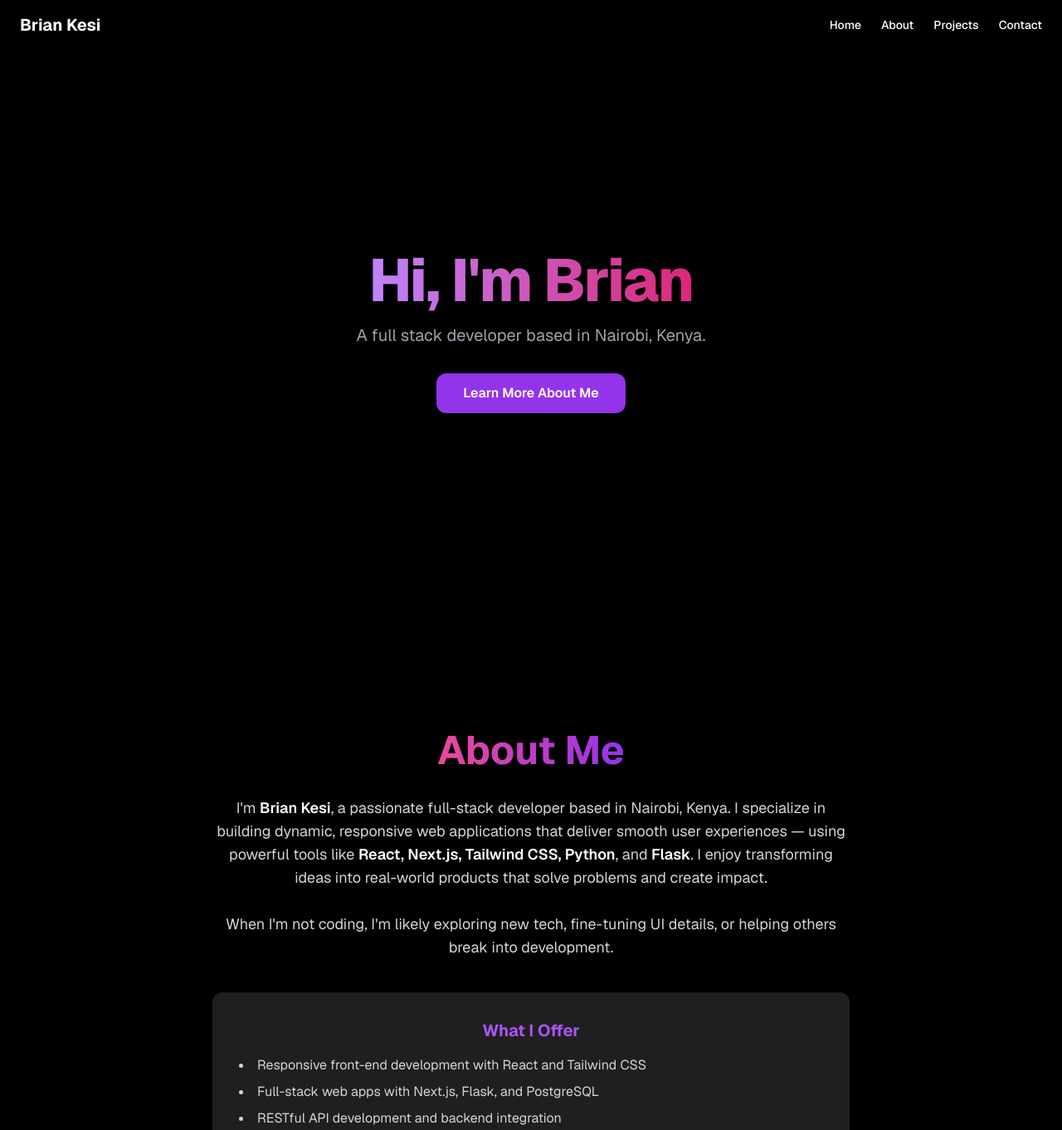
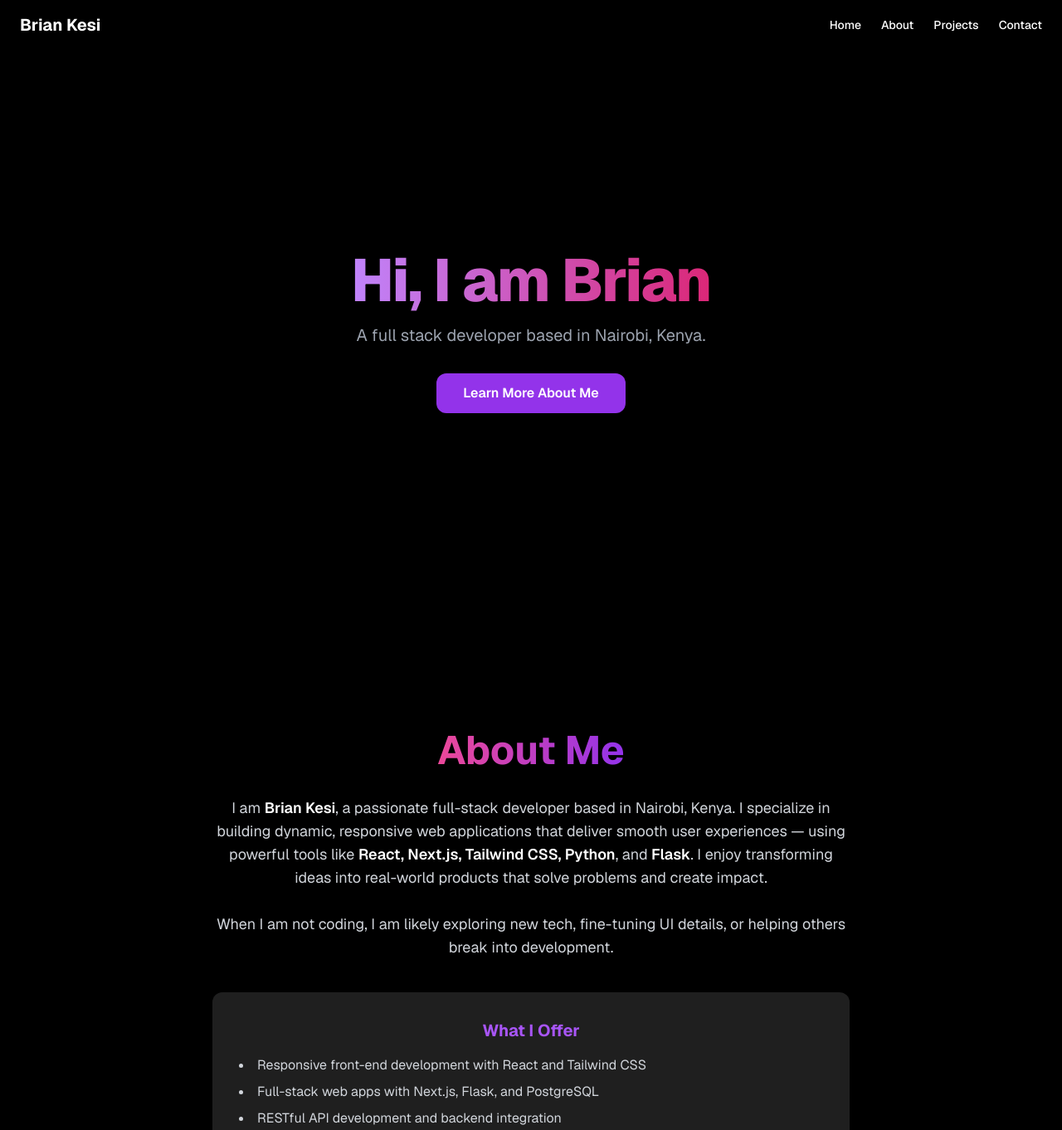
Before and after one commit to KesiBrian/Portfolio, a Next.js app: page / in a window 1280 px wide. Shown: the top 1362 px of the page at 83% size. Built offline with nearby package versions, Linux system fonts and the light colour scheme.

Commit message:
fix: standardize language in About and Home components

```diff
--- a/src/app/components/About.tsx
+++ b/src/app/components/About.tsx
@@ -24,13 +24,13 @@ export default function About() {
       </h2>
 
       <p className="max-w-3xl text-gray-300 mb-10 leading-relaxed text-base md:text-lg">
-        I'm <span className="font-semibold text-white">Brian Kesi</span>, a passionate full-stack developer based in Nairobi, Kenya.
+        I am <span className="font-semibold text-white">Brian Kesi</span>, a passionate full-stack developer based in Nairobi, Kenya.
         I specialize in building dynamic, responsive web applications that deliver smooth user experiences — using powerful tools like{" "}
         <span className="text-white font-semibold">React, Next.js, Tailwind CSS, Python</span>, and{" "}
         <span className="text-white font-semibold">Flask</span>. I enjoy transforming ideas into real-world products that solve problems
         and create impact.
         <br /><br />
-        When I'm not coding, I'm likely exploring new tech, fine-tuning UI details, or helping others break into development.
+        When I am not coding, I am likely exploring new tech, fine-tuning UI details, or helping others break into development.
       </p>
 
       <div className="bg-[#1f1f1f] rounded-xl shadow-lg p-6 md:p-8 w-full max-w-3xl">
--- a/src/app/components/Home.tsx
+++ b/src/app/components/Home.tsx
@@ -9,7 +9,7 @@ export default function Home() {
     >
       <h1 className="text-5xl md:text-7xl font-extrabold tracking-tight mb-4">
         <span className="text-transparent bg-clip-text bg-gradient-to-r from-purple-400 to-pink-600">
-          Hi, I'm Brian
+          Hi, I am Brian
         </span>
       </h1>
 
```
